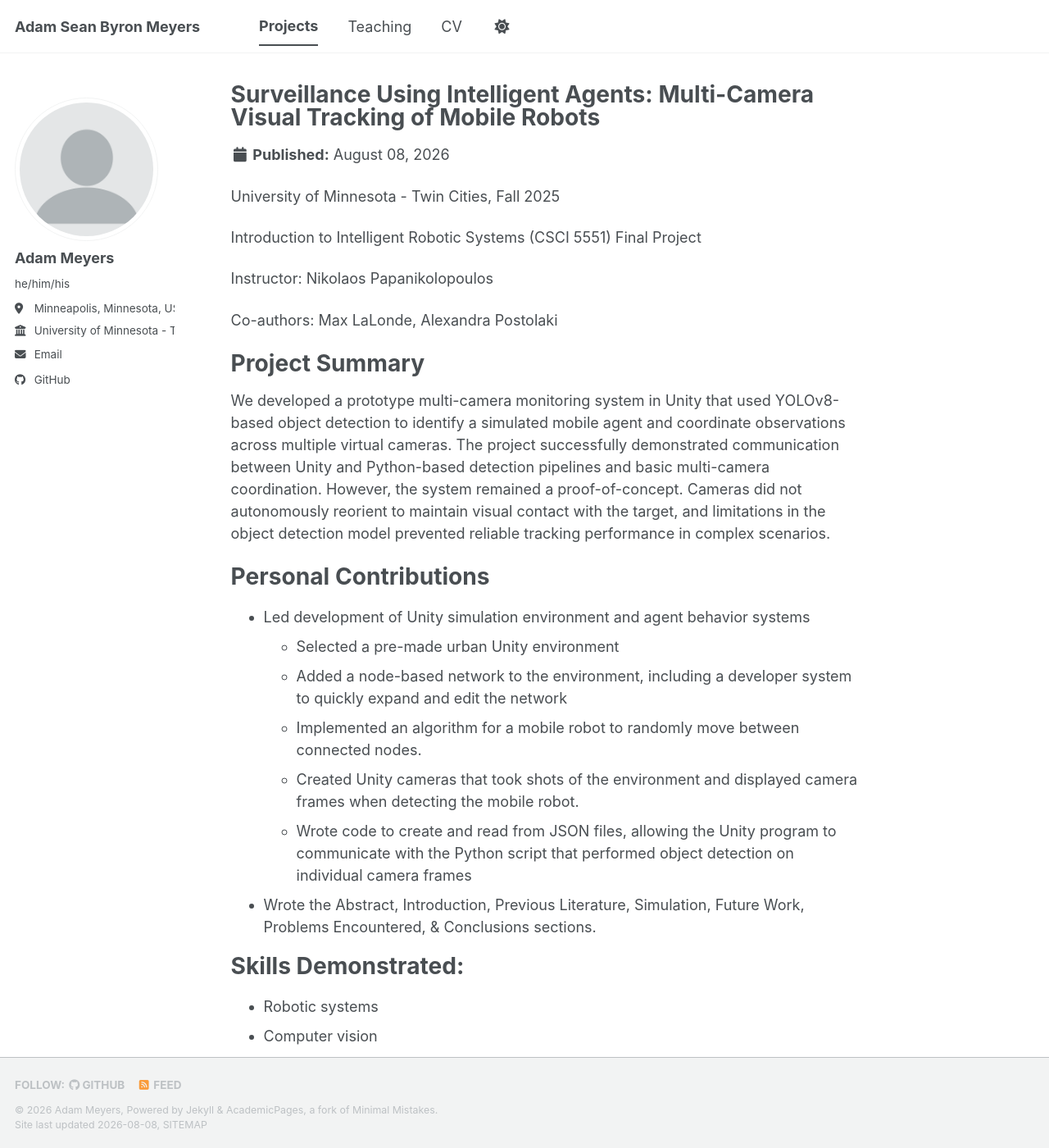
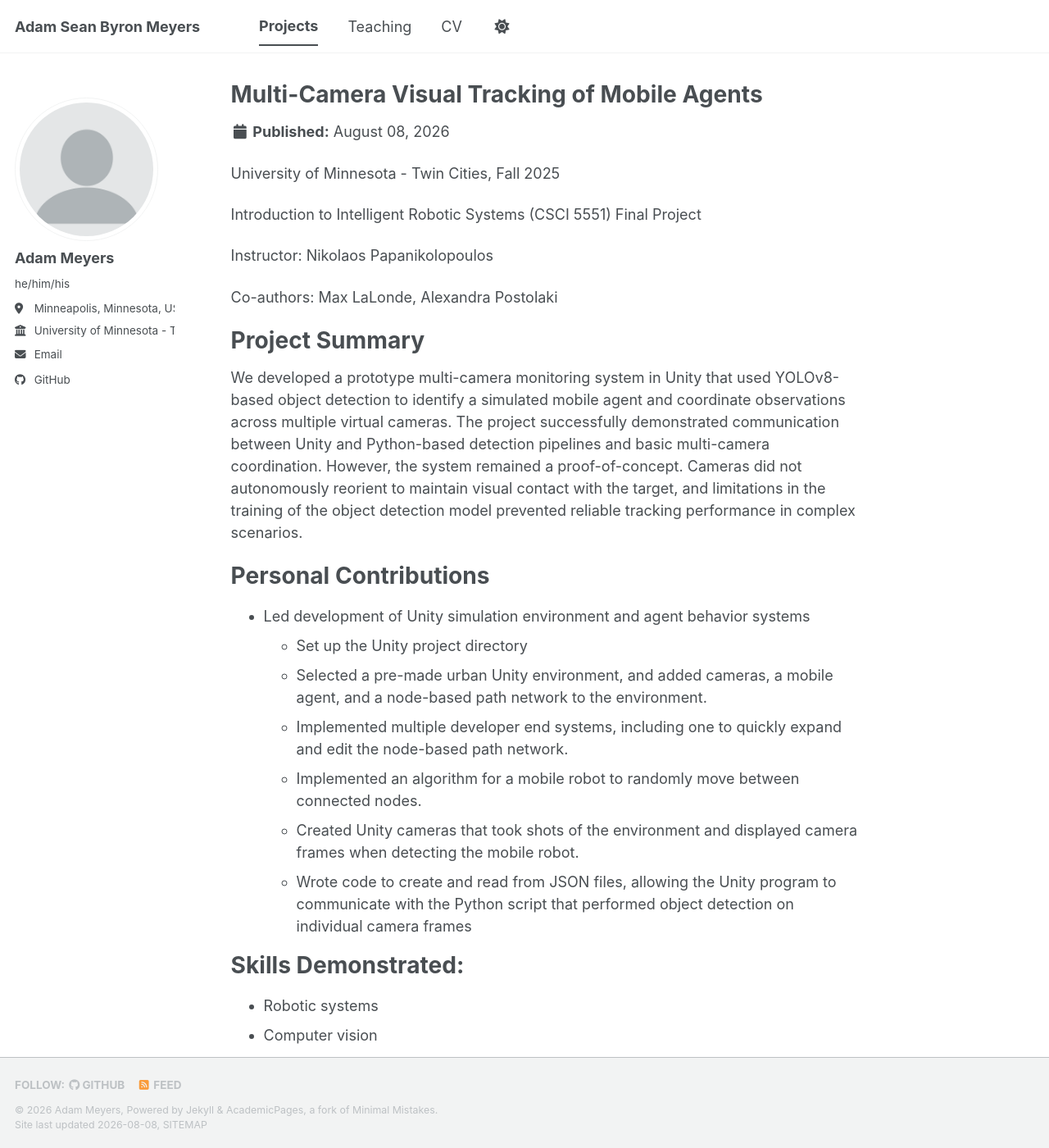
Before and after one commit to asbmeyers/asbmeyers.github.io, a Jekyll site: the page built from _publications/2025-Multi-Camera-Visual-Tracking-of-Mobile-Robots.md, in a window 1280 px wide and 1400 px high. Shown: the whole window at 82% size. Built offline with Jekyll 4.4.1, drawn with Linux system fonts in a browser that asks for light colours; a style sheet for code colours, icons or effects is not loaded; some of the changed text lies outside the part shown.

Commit message:
Updated Visual Tracking Project

```diff
--- a/_publications/2025-Multi-Camera-Visual-Tracking-of-Mobile-Robots.md
+++ b/_publications/2025-Multi-Camera-Visual-Tracking-of-Mobile-Robots.md
@@ -1,8 +1,8 @@
 ---
-title: "Surveillance Using Intelligent Agents: Multi-Camera Visual Tracking of Mobile Robots"
+title: "Multi-Camera Visual Tracking of Mobile Agents"
 collection: publications
 category: technical-project
-permalink: /projects/2025-Multi-Camera-Visual-Tracking-of-Mobile-Robots
+permalink: /projects/2025-Multi-Camera-Visual-Tracking-of-Mobile-Agents
 excerpt: >
         University of Minnesota - Twin Cities, Fall 2025<br>
         Introduction to Intelligent Robotic Systems (CSCI 5551) Final Project<br>
@@ -20,16 +20,16 @@ Co-authors: Max LaLonde, Alexandra Postolaki
 
 # Project Summary
 
-We developed a prototype multi-camera monitoring system in Unity that used YOLOv8-based object detection to identify a simulated mobile agent and coordinate observations across multiple virtual cameras. The project successfully demonstrated communication between Unity and Python-based detection pipelines and basic multi-camera coordination. However, the system remained a proof-of-concept. Cameras did not autonomously reorient to maintain visual contact with the target, and limitations in the object detection model prevented reliable tracking performance in complex scenarios.
+We developed a prototype multi-camera monitoring system in Unity that used YOLOv8-based object detection to identify a simulated mobile agent and coordinate observations across multiple virtual cameras. The project successfully demonstrated communication between Unity and Python-based detection pipelines and basic multi-camera coordination. However, the system remained a proof-of-concept. Cameras did not autonomously reorient to maintain visual contact with the target, and limitations in the training of the object detection model prevented reliable tracking performance in complex scenarios.
 
 # Personal Contributions
 * Led development of Unity simulation environment and agent behavior systems
-    * Selected a pre-made urban Unity environment
-    * Added a node-based network to the environment, including a developer system to quickly expand and edit the network
+    * Set up the Unity project directory
+    * Selected a pre-made urban Unity environment, and added cameras, a mobile agent, and a node-based path network to the environment.
+    * Implemented multiple developer end systems, including one to quickly expand and edit the node-based path network.
     * Implemented an algorithm for a mobile robot to randomly move between connected nodes.
     * Created Unity cameras that took shots of the environment and displayed camera frames when detecting the mobile robot.
     * Wrote code to create and read from JSON files, allowing the Unity program to communicate with the Python script that performed object detection on individual camera frames
-* Wrote the Abstract, Introduction, Previous Literature, Simulation, Future Work, Problems Encountered, & Conclusions sections.
 
 # Skills Demonstrated:
 * Robotic systems
```
Also changed, not shown: other parts of _publications/2025-Multi-Camera-Visual-Tracking-of-Mobile-Robots.md (+1 -1 lines).
